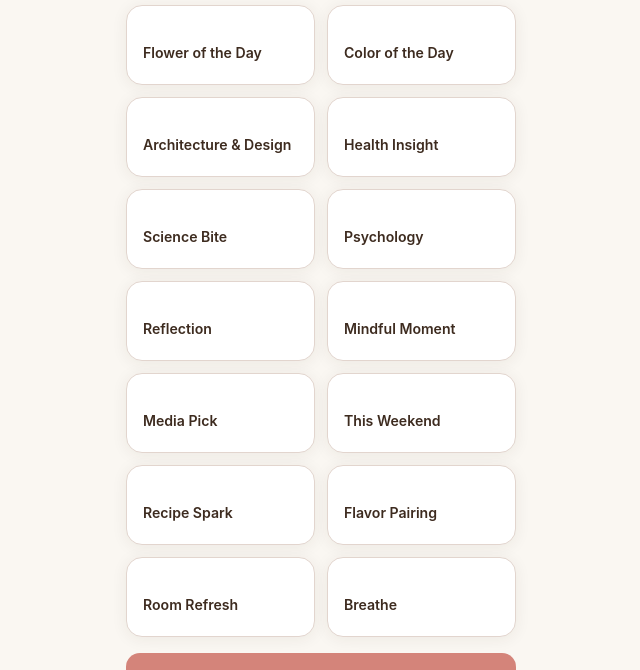
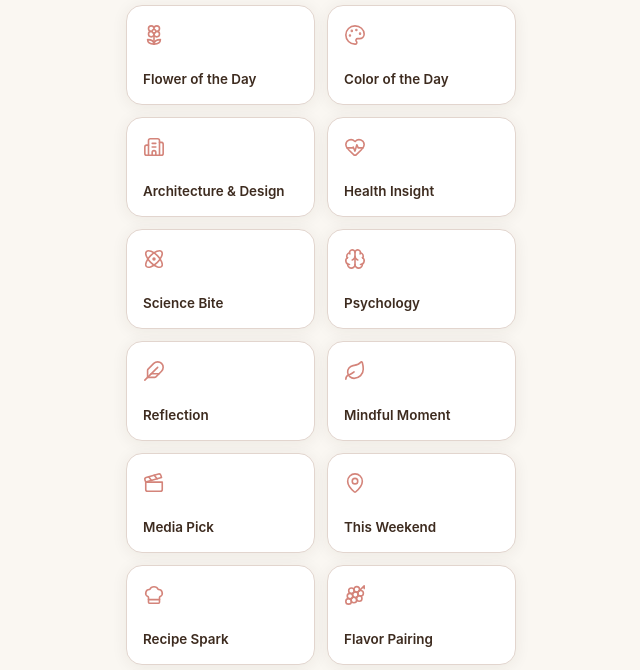
Before and after one commit to nates123-cmd/Amanda-Break, a plain HTML site: page index.html in a window 1280 px wide. Both pictures are taken after typing "Sample123", "Sample" into the empty fields and a click on the button "Save & go home". Shown: the part 113-783 px from the top of the page, without its empty margins (319-959 px from the left). Drawn offline with nearby package versions, Linux system fonts and the light colour scheme.

Commit message:
Add Lucide icons to activity cards
Co-Authored-By: Claude Sonnet 4.6 <noreply@anthropic.com>

```diff
--- a/index.html
+++ b/index.html
@@ -73,14 +73,15 @@
 
     .activity-grid { display: grid; grid-template-columns: 1fr 1fr; gap: 12px; padding: 8px 20px 16px; }
     .activity-card {
-      background: var(--card); border-radius: var(--radius); padding: 22px 16px;
+      background: var(--card); border-radius: var(--radius); padding: 18px 16px 16px;
       display: flex; flex-direction: column; align-items: flex-start;
-      justify-content: flex-end; min-height: 80px;
+      justify-content: space-between; min-height: 100px;
       cursor: pointer; box-shadow: var(--shadow); border: 1px solid var(--border);
       transition: transform 0.12s; user-select: none;
     }
     .activity-card:active { transform: scale(0.96); }
-    .card-label { font-size: 0.88rem; font-weight: 600; text-align: left; line-height: 1.3; }
+    .card-icon svg { width: 22px; height: 22px; stroke: var(--accent); stroke-width: 1.75; fill: none; }
+    .card-label { font-size: 0.84rem; font-weight: 600; text-align: left; line-height: 1.3; margin-top: 14px; }
 
     .random-btn {
       margin: 0 20px 24px; background: var(--accent); color: white; border: none;
@@ -429,25 +430,26 @@
   </div>
 </div>
 
+<script src="https://unpkg.com/lucide@latest/dist/umd/lucide.min.js"></script>
 <script>
 // ─────────────────────────────────────────
 // ACTIVITIES
 // ─────────────────────────────────────────
 const ACTIVITIES = [
-  { slug: 'flower',     name: 'Flower of the Day',    bucket: 'informational' },
-  { slug: 'color',      name: 'Color of the Day',     bucket: 'informational' },
-  { slug: 'design',     name: 'Architecture & Design', bucket: 'informational' },
-  { slug: 'health',     name: 'Health Insight',        bucket: 'informational' },
-  { slug: 'science',    name: 'Science Bite',          bucket: 'informational' },
-  { slug: 'psychology', name: 'Psychology',            bucket: 'reflection' },
-  { slug: 'reflection', name: 'Reflection',            bucket: 'reflection' },
-  { slug: 'mindful',    name: 'Mindful Moment',        bucket: 'reflection', static: true },
-  { slug: 'media',      name: 'Media Pick',            bucket: 'activity' },
-  { slug: 'weekend',    name: 'This Weekend',          bucket: 'activity' },
-  { slug: 'recipe',     name: 'Recipe Spark',          bucket: 'activity' },
-  { slug: 'flavor',     name: 'Flavor Pairing',        bucket: 'activity' },
-  { slug: 'room',       name: 'Room Refresh',          bucket: 'activity' },
-  { slug: 'breathe',    name: 'Breathe',               bucket: 'reflection', static: true },
+  { slug: 'flower',     name: 'Flower of the Day',    bucket: 'informational', icon: 'flower-2' },
+  { slug: 'color',      name: 'Color of the Day',     bucket: 'informational', icon: 'palette' },
+  { slug: 'design',     name: 'Architecture & Design', bucket: 'informational', icon: 'building-2' },
+  { slug: 'health',     name: 'Health Insight',        bucket: 'informational', icon: 'heart-pulse' },
+  { slug: 'science',    name: 'Science Bite',          bucket: 'informational', icon: 'atom' },
+  { slug: 'psychology', name: 'Psychology',            bucket: 'reflection',    icon: 'brain' },
+  { slug: 'reflection', name: 'Reflection',            bucket: 'reflection',    icon: 'feather' },
+  { slug: 'mindful',    name: 'Mindful Moment',        bucket: 'reflection',    icon: 'leaf', static: true },
+  { slug: 'media',      name: 'Media Pick',            bucket: 'activity',      icon: 'clapperboard' },
+  { slug: 'weekend',    name: 'This Weekend',          bucket: 'activity',      icon: 'map-pin' },
+  { slug: 'recipe',     name: 'Recipe Spark',          bucket: 'activity',      icon: 'chef-hat' },
+  { slug: 'flavor',     name: 'Flavor Pairing',        bucket: 'activity',      icon: 'grape' },
+  { slug: 'room',       name: 'Room Refresh',          bucket: 'activity',      icon: 'sofa' },
+  { slug: 'breathe',    name: 'Breathe',               bucket: 'reflection',    icon: 'wind', static: true },
 ];
 
 const BUCKETS = {
@@ -1096,8 +1098,10 @@ let currentBucket = 'all';
 function buildHomeGrid() {
   document.getElementById('activity-grid').innerHTML = ACTIVITIES.map(a => `
     <div class="activity-card" data-activity="${a.slug}" onclick="navTo('${a.slug}')">
+      <div class="card-icon"><i data-lucide="${a.icon}"></i></div>
       <div class="card-label">${a.name}</div>
     </div>`).join('');
+  if (window.lucide) lucide.createIcons();
 }
 
 function filterActivities(bucket) {
--- a/sw.js
+++ b/sw.js
@@ -1,4 +1,4 @@
-const CACHE = 'amannda-break-v6';
+const CACHE = 'amannda-break-v7';
 const ASSETS = ['./', './index.html', './manifest.json'];
 
 self.addEventListener('install', e => {
```
